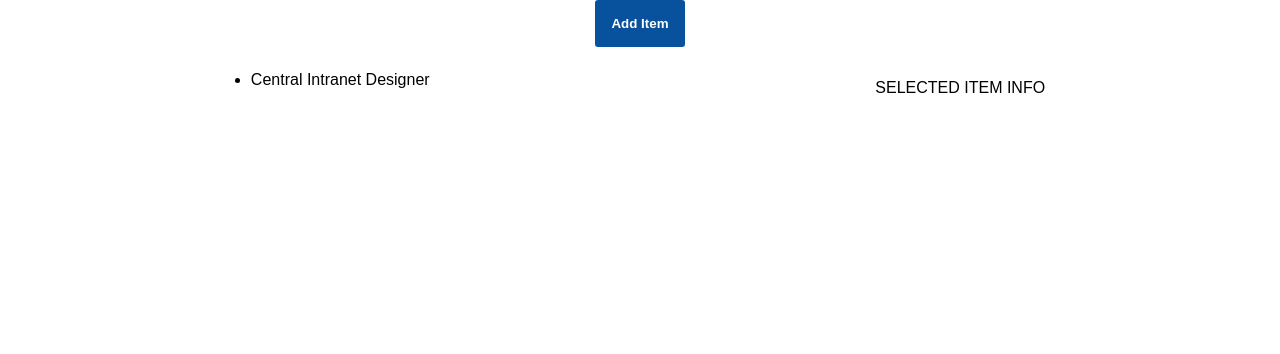
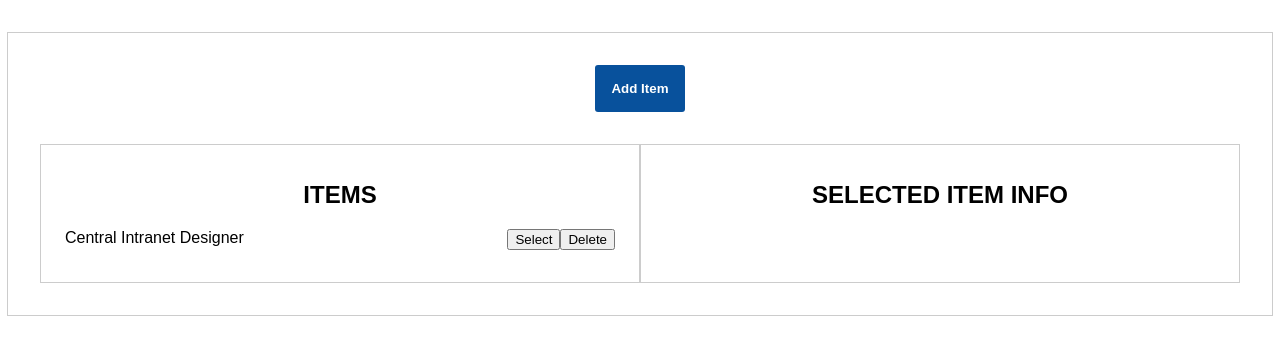
Before and after one commit to paulblyth/selection_test, a React (Create React App) app: page / in a window 1280 px wide. Both pictures are taken after a click on the button "Add Item". Shown: the top 354 px of the page. Built offline with nearby package versions, Linux system fonts and the light colour scheme.

Commit message:
feat(App): select, clear and delete items

```diff
--- a/src/App.css
+++ b/src/App.css
@@ -4,6 +4,10 @@
   flex-direction: column;
   justify-content: center;
   align-items: center;
+  max-width: 1200px;
+  border: 1px solid #cccccc;
+  padding: 32px;
+  margin: 32px auto;
 }
 
 .App-logo {
@@ -29,9 +33,17 @@
   display: flex;
   justify-content: space-around;
   width: 100%;
+  margin-top: 32px;
 }
 
-button {
+.items,
+.selectedItem {
+  width: 50%;
+  border: 1px solid #cccccc;
+  padding: 16px;
+}
+
+button.addItem {
   background-color: rgb(8, 81, 156);
   color: white;
   font-size: 16;
@@ -39,13 +51,25 @@ button {
   border: none;
   border-radius: 3px;
   padding: 16px;
+  cursor: pointer;
 }
 
-button:hover {
+button.addItem:hover {
   background-color: rgba(15, 48, 107, 0.5);
-  cursor: pointer;
+}
+
+button.addItem[disabled] {
+  background-color: red;
+  opacity: 0.3;
+  cursor: not-allowed;
+}
+
+ul {
+  padding: 0;
 }
 
 .item {
   margin: 8px;
+  display: flex;
+  justify-content: space-between;
 }
--- a/src/App.tsx
+++ b/src/App.tsx
@@ -1,40 +1,82 @@
 import React from "react";
-import { Dispatch } from "redux";
 import { Item } from "./items/types";
 import "./App.css";
 import { connect } from "react-redux";
-import { itemsSelector } from "./items/selectors";
+import { itemsSelector, selectedItemSelector } from "./items/selectors";
 import { AppState } from "./store";
 import items from "./items";
 import { ItemLi } from "./Item";
 
 const mapState = (state: AppState) => ({
-  items: itemsSelector(state)
+  items: itemsSelector(state),
+  selectedItem: selectedItemSelector(state),
 });
 
-const mapDispatch = (dispatch: Dispatch) => ({
-  addItem: () => dispatch(items.actions.addItem())
-});
+const mapDispatch = {
+  addItem: items.actions.addItem,
+  clearSelection: items.actions.clearSelection,
+  deleteItem: items.actions.deleteItem,
+  selectItem: items.actions.selectItem,
+};
 
 type Props = {
+  addItem: () => void;
+  clearSelection: () => void;
+  deleteItem: (item: Item) => void;
   items: Item[];
-  addItem: any;
+  selectItem: (item: Item) => void;
+  selectedItem?: Item;
 };
 
 const App = connect(
   mapState,
   mapDispatch
-)(({ items, addItem }: Props) => {
+)((props: Props) => {
+  const {
+    addItem,
+    clearSelection,
+    deleteItem,
+    items,
+    selectItem,
+    selectedItem,
+  } = props;
   return (
     <div className="App">
-      <button onClick={() => addItem()}>Add Item</button>
+      <button
+        className="addItem"
+        disabled={items.length >= 10}
+        onClick={() => addItem()}
+      >
+        Add Item
+      </button>
       <div className="content">
-        <ul>
-          {items.map(i => (
-            <ItemLi key={i.id} item={i} />
-          ))}
-        </ul>
-        <div className="selectedItem">SELECTED ITEM INFO</div>
+        <div className="items">
+          <h2>ITEMS</h2>
+          {items.length > 0 ? (
+            <ul>
+              {items.map((i) => (
+                <ItemLi
+                  key={i.id}
+                  item={i}
+                  onDelete={() => deleteItem(i)}
+                  onSelect={() => selectItem(i)}
+                  selected={selectedItem?.id === i.id}
+                />
+              ))}
+            </ul>
+          ) : (
+            "No items"
+          )}
+        </div>
+        <div className="selectedItem">
+          <h2>SELECTED ITEM INFO</h2>
+          {selectedItem && (
+            <>
+              <div>{selectedItem.description}</div>
+              <button onClick={() => clearSelection()}>Remove</button>
+            </>
+          )}
+        </div>
       </div>
     </div>
   );
--- a/src/Item.tsx
+++ b/src/Item.tsx
@@ -3,8 +3,26 @@ import { Item } from "./items/types";
 
 type Props = {
   item: Item;
+  onDelete: () => void;
+  onSelect: () => void;
+  selected: boolean;
 };
 
-export const ItemLi = ({ item }: Props) => {
-  return <li className="item">{item.name}</li>;
+export const ItemLi = ({ item, onDelete, onSelect, selected }: Props) => {
+  return (
+    <li
+      className="item"
+      data-id={item.id}
+      data-name={item.name}
+      data-description={item.description}
+    >
+      {item.name}{" "}
+      <div className="controlButtons">
+        <button disabled={selected} onClick={onSelect}>
+          Select
+        </button>
+        <button onClick={onDelete}>Delete</button>
+      </div>
+    </li>
+  );
 };
--- a/src/index.css
+++ b/src/index.css
@@ -20,6 +20,7 @@ code {
 }
 
 .item {
+  display: flex;
   text-align: left;
 }
 
--- a/src/items/reducer.ts
+++ b/src/items/reducer.ts
@@ -1,14 +1,16 @@
 import { v4 } from "uuid";
 import faker from "faker";
-import { createSlice } from "@reduxjs/toolkit";
+import { createSlice, PayloadAction } from "@reduxjs/toolkit";
 import { Item } from "./types";
 
 type ItemsState = {
   list: Item[];
+  selectedId: string | null;
 };
 
 const initialState: ItemsState = {
-  list: []
+  list: [],
+  selectedId: null,
 };
 
 export default createSlice({
@@ -21,7 +23,15 @@ export default createSlice({
         name: faker.name.title(),
         description: faker.name.jobDescriptor()
       });
-      return;
-    }
+    },
+    clearSelection(state) {
+      state.selectedId = null;
+    },
+    deleteItem(state, action: PayloadAction<Item>) {
+      state.list.splice(state.list.findIndex(i => i.id === action.payload.id), 1);
+    },
+    selectItem(state, action: PayloadAction<Item>) {
+      state.selectedId = action.payload.id;
+    },
   }
 });
--- a/src/items/selectors.ts
+++ b/src/items/selectors.ts
@@ -1,3 +1,4 @@
 import { AppState } from "../store";
 
 export const itemsSelector = (state: AppState) => state.list;
+export const selectedItemSelector = (state: AppState) => itemsSelector(state).find(i => i.id === state.selectedId);
```
